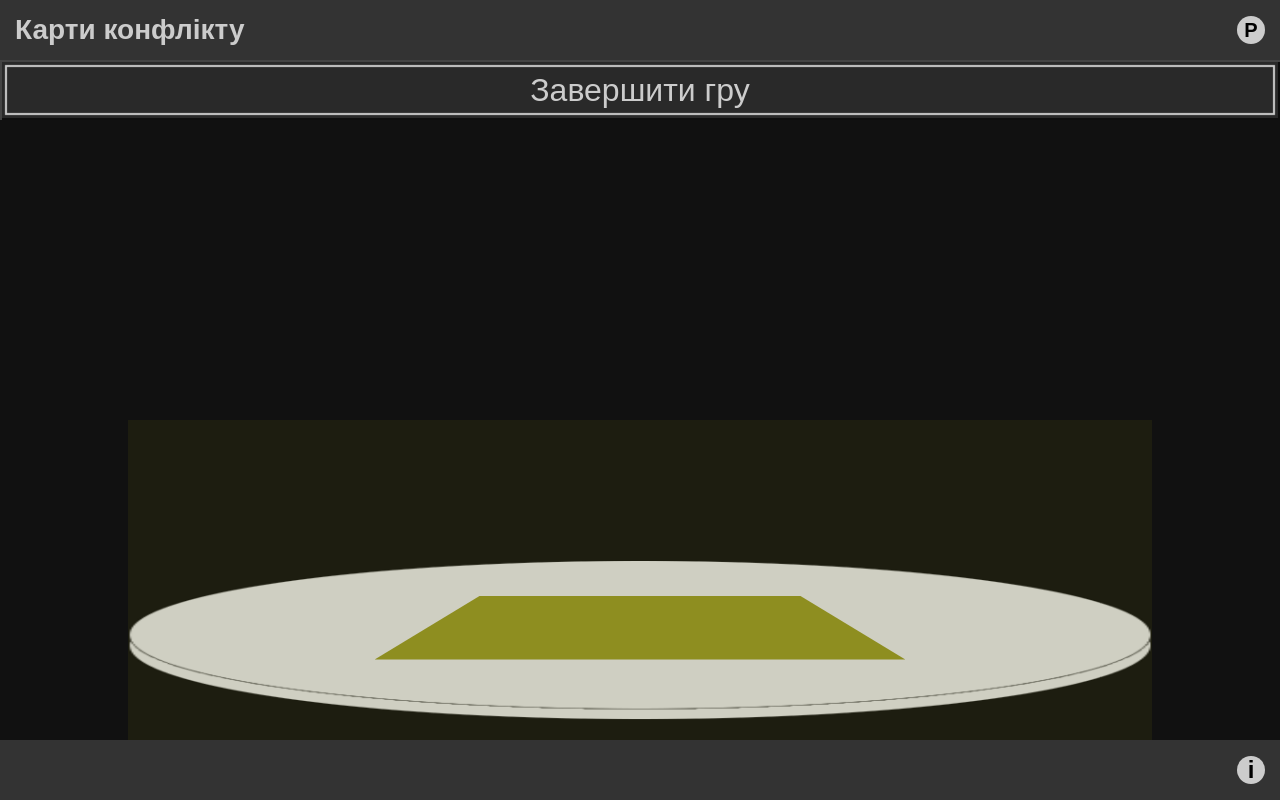
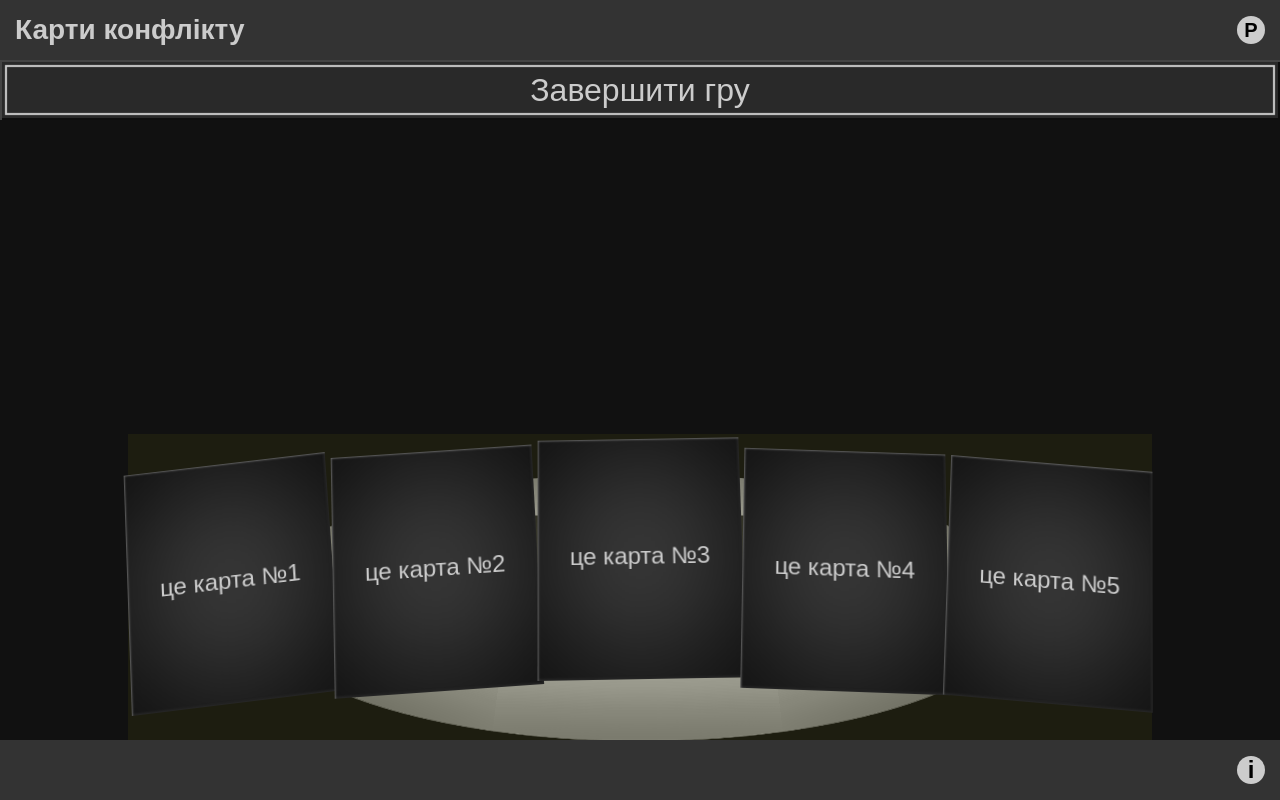
Before and after one commit to Ivan-Samoylenko/conflict-cards, a React (Create React App) app: page /game in a window 1280 px wide. Built offline with nearby package versions, Linux system fonts and the light colour scheme.

Commit message:
add cardset with some first logic of place

```diff
--- /dev/null
+++ b/src/components/Card/Card.jsx
@@ -0,0 +1,9 @@
+import { Sheet } from './Card.styled';
+
+export default function Card({ text }) {
+  return (
+    <Sheet>
+      <p>{text}</p>
+    </Sheet>
+  );
+}
--- /dev/null
+++ b/src/components/Card/Card.styled.js
@@ -0,0 +1,18 @@
+import styled from 'styled-components';
+
+export const Sheet = styled.div`
+  width: 100%;
+  height: 100%;
+  padding: 20px;
+
+  display: flex;
+  justify-content: center;
+  align-items: center;
+
+  font-size: 24px;
+  text-align: center;
+
+  background-color: #444;
+  box-shadow: inset 1px 1px 2px 0 #666, inset -2px -2px 2px 0 #222,
+    inset 0 0 150px 0 #000;
+`;
--- /dev/null
+++ b/src/components/Card/index.js
@@ -0,0 +1 @@
+export { default as Card } from './Card';
--- /dev/null
+++ b/src/components/CardSet/CardSet.jsx
@@ -0,0 +1,22 @@
+import { Set, SetItem } from './CardSet.styled';
+import { Card } from 'components/Card';
+
+const cards = [
+  { id: 1, text: 'це карта №1' },
+  { id: 2, text: 'це карта №2' },
+  { id: 3, text: 'це карта №3' },
+  { id: 4, text: 'це карта №4' },
+  { id: 5, text: 'це карта №5' },
+];
+
+export default function CardSet() {
+  return (
+    <Set>
+      {cards.map(({ id, text }, _, arr) => (
+        <SetItem key={id} number={id} maxNumber={arr.length}>
+          <Card text={text} />
+        </SetItem>
+      ))}
+    </Set>
+  );
+}
--- /dev/null
+++ b/src/components/CardSet/CardSet.styled.js
@@ -0,0 +1,37 @@
+import styled from 'styled-components';
+
+export const Set = styled.ul`
+  width: 80%;
+  height: 45%;
+
+  position: absolute;
+  bottom: 0;
+  left: 50%;
+  transform: translateX(-50%);
+
+  background-color: rgba(255, 255, 0, 0.05);
+
+  perspective: 1000px;
+`;
+
+export const SetItem = styled.li`
+  width: 20%;
+  height: 80%;
+
+  position: absolute;
+
+  transform: ${p => getSetItemPlace(p.number, p.maxNumber)};
+  transition: transform 500ms linear;
+`;
+
+function getSetItemPlace(number, maxNumber) {
+  if (maxNumber / 2 >= number) {
+    return `translate(${number * maxNumber * 20 - maxNumber * 20}%, ${
+      15 - number * 5
+    }%) rotateX(10deg) rotateZ(${number * 3 - maxNumber * 2}deg)`;
+  } else {
+    return `translate(${number * maxNumber * 20 - maxNumber * 20}%, ${
+      number * 5 - 15
+    }%) rotateX(10deg) rotateZ(${number * 3 - maxNumber * 2}deg)`;
+  }
+}
--- /dev/null
+++ b/src/components/CardSet/index.js
@@ -0,0 +1 @@
+export { default as CardSet } from './CardSet';
--- /dev/null
+++ b/src/components/GameTable/GameTable.jsx
@@ -0,0 +1,18 @@
+import {
+  Table,
+  TopGameTable,
+  BottomGameTable,
+  PlayField,
+} from './GameTable.styled';
+
+function GameTable() {
+  return (
+    <Table>
+      <BottomGameTable></BottomGameTable>
+      <TopGameTable></TopGameTable>
+      <PlayField></PlayField>
+    </Table>
+  );
+}
+
+export default GameTable;
--- /dev/null
+++ b/src/components/GameTable/GameTable.styled.js
@@ -0,0 +1,59 @@
+import styled from 'styled-components';
+
+export const Table = styled.div`
+  width: 768px;
+  height: 300px;
+
+  position: absolute;
+  bottom: 0;
+  left: 50%;
+
+  perspective: 2800px;
+  transform: translateX(-50%);
+  /* transform: translateX(-50%) rotateX(85deg) translateZ(-200px); */
+`;
+
+export const TopGameTable = styled.div`
+  width: 768px;
+  height: 768px;
+  border: 2px solid #555;
+
+  position: absolute;
+  top: 50%;
+  left: 50%;
+  transform: translateX(-50%) translateY(-50%) translateZ(10px) rotateX(70deg);
+
+  background-color: #aaa;
+
+  box-shadow: inset 0 0 200px 50px #555;
+  border-radius: 50%;
+`;
+
+export const BottomGameTable = styled.div`
+  width: 768px;
+  height: 768px;
+  border: 2px solid #444;
+
+  position: absolute;
+  top: 50%;
+  left: 50%;
+  transform: translateX(-50%) translateY(-50%) translateZ(10px) rotateX(70deg);
+
+  background-color: #777;
+  box-shadow: inset 0 0 200px 50px #444;
+
+  border-radius: 50%;
+`;
+
+export const PlayField = styled.div`
+  width: 468px;
+  height: 468px;
+
+  position: absolute;
+  top: 50%;
+  left: 50%;
+  transform: translateX(-50%) translateY(-50%) translateZ(10px) rotateX(70deg);
+
+  background-color: #444;
+  box-shadow: inset 0 0 250px 0 #000;
+`;
--- /dev/null
+++ b/src/components/GameTable/index.js
@@ -0,0 +1 @@
+export { default as GameTable } from './GameTable';
--- a/src/pages/Game/Game.jsx
+++ b/src/pages/Game/Game.jsx
@@ -1,6 +1,8 @@
-import { Wrapper, Table, TableImage, PlayField, CardSet } from './Game.styled';
-import table from 'images/table.png';
+import { Wrapper } from './Game.styled';
+
 import { Button } from 'components/Button';
+import { GameTable } from 'components/GameTable';
+import { CardSet } from 'components/CardSet';
 
 function Game() {
   return (
@@ -8,11 +10,8 @@ function Game() {
       <Button anchor path="/">
         Завершити гру
       </Button>
-      <Table>
-        <TableImage src={table} alt="table" />
-        <PlayField></PlayField>
-      </Table>
-      <CardSet></CardSet>
+      <GameTable />
+      <CardSet />
     </Wrapper>
   );
 }
--- a/src/pages/Game/Game.styled.js
+++ b/src/pages/Game/Game.styled.js
@@ -6,49 +6,6 @@ export const Wrapper = styled.section`
   position: relative;
 
   background-color: transparent;
+
+  /* perspective: 2800px; */
 `;
-
-export const Table = styled.div`
-  width: 80%;
-  height: 160px;
-
-  position: absolute;
-  bottom: 20px;
-  left: 50%;
-  transform: translateX(-50%);
-
-  perspective: 800px;
-`;
-
-export const TableImage = styled.img`
-  width: 100%;
-  height: 100%;
-
-  object-fit: fill;
-`;
-
-export const PlayField = styled.div`
-  width: 400px;
-  height: 400px;
-
-  position: absolute;
-  top: 50%;
-  left: 50%;
-  transform: translate(-50%, -55%) rotateX(80deg);
-
-  background-color: #888822;
-`;
-
-export const CardSet = styled.div`
-  width: 80%;
-  height: 320px;
-
-  position: absolute;
-  bottom: 0;
-  left: 50%;
-  transform: translateX(-50%);
-
-  background-color: rgba(255, 255, 0, 0.05);
-
-  perspective: 100px;
-`;
```
Also changed, not shown: src/images/table.png (deleted).
